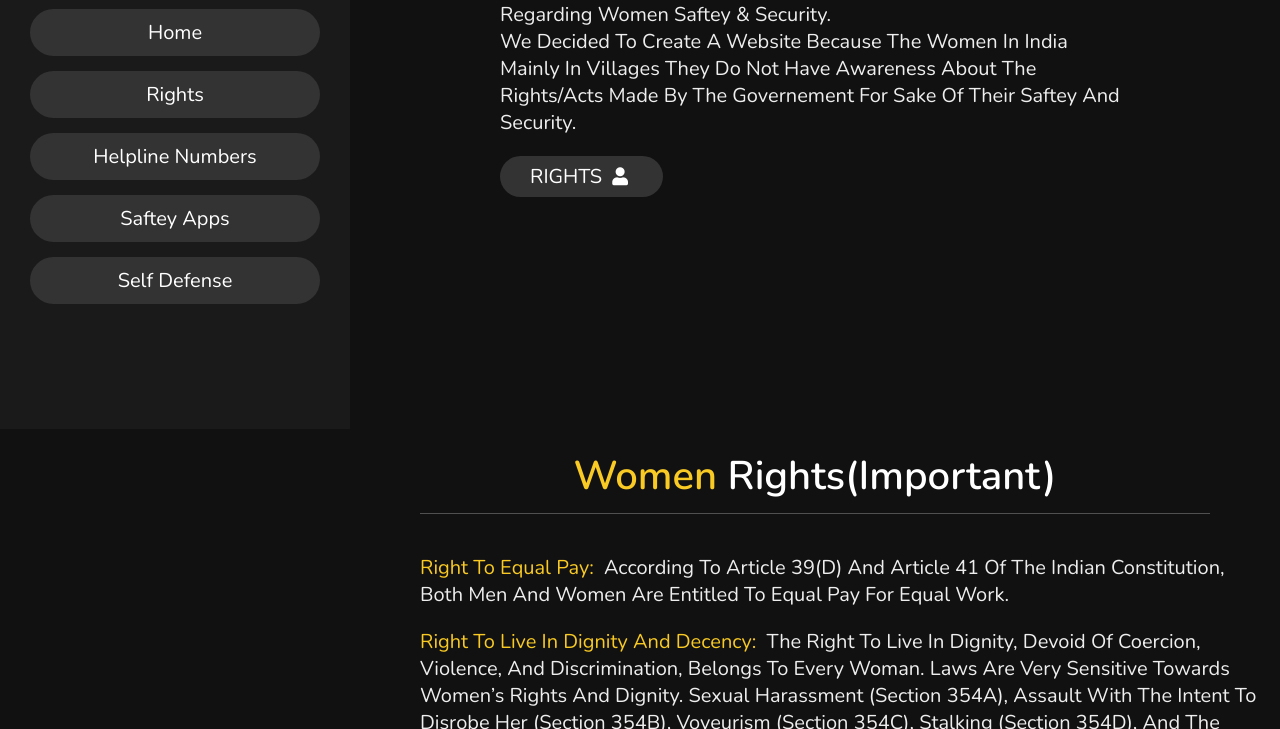
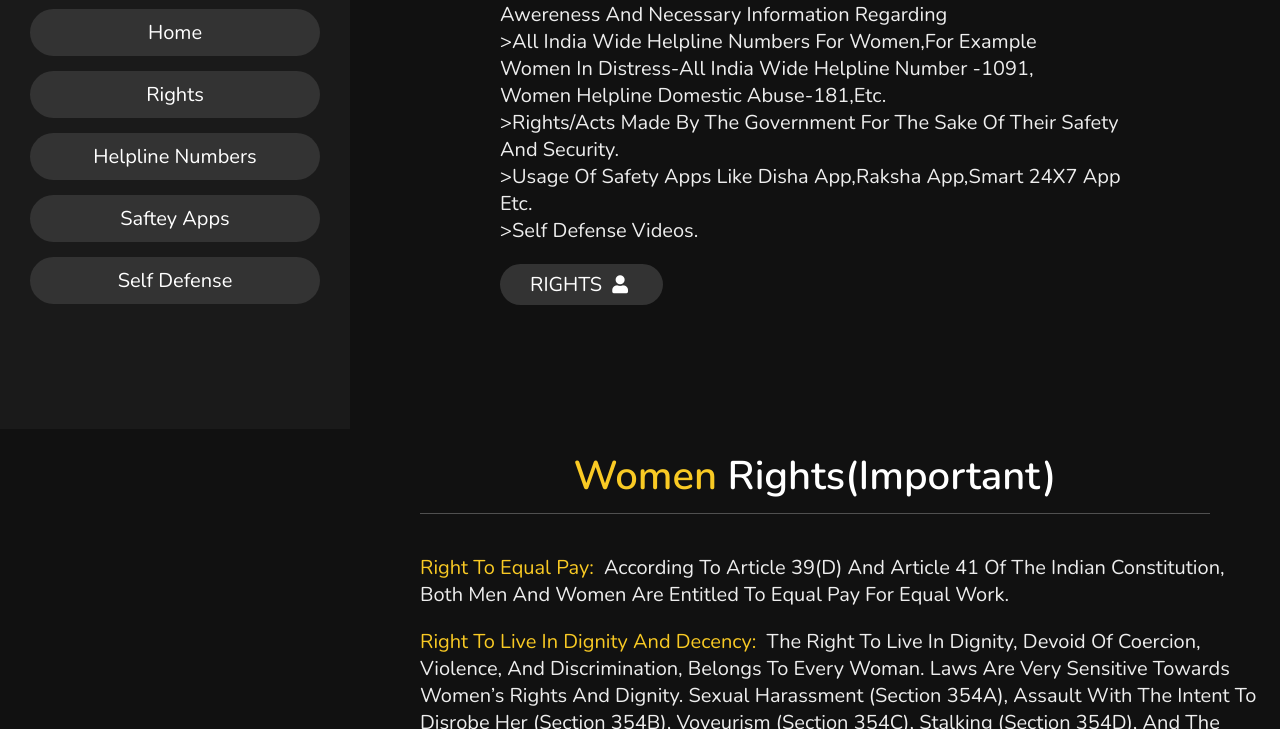
Before and after one commit to Ameya2338/women_safety_-_security, a plain HTML site: page index.html in a window 1280 px wide. Shown: the part 371-1100 px from the top of the page. Drawn offline with nearby package versions, Linux system fonts and the light colour scheme; files whose address does not match are found by name.

Commit message:
Update index.html

```diff
--- a/index.html
+++ b/index.html
@@ -51,9 +51,14 @@
 
     <h3>HI THERE !</h3>
     <h1><span>AMEYA  </span></h1>
-    <p> This website we created to provide you some information regarding Women Saftey & Security.<br>
-    we decided to create a website because the women in india mainly in villages they do not have awareness about the rights/acts made by the governement
-    for sake of their saftey and security.</p>
+    <p> This website is created to provide you some information regarding Women Saftey & Security.<br>
+    <br>we decided to create a website based on Women Safety and Security because the people(mainly the women)in the villages lack awereness and necessary information regarding <br>
+             >All India wide helpline numbers for women,for example <br>
+                       Women in Distress-All India wide Helpline Number -1091,<br>
+                       Women Helpline Domestic Abuse-181,etc.<br>
+    >Rights/Acts made by the Government for the sake of their Safety and Security.<br>
+    >Usage of Safety apps like Disha app,Raksha app,Smart 24X7 app etc.<br>
+    >Self defense videos.</p>
     <a href="#about"><button class="btn">RIGHTS <i class="fas fa-user"></i></button></a>
 
 </section>
```
